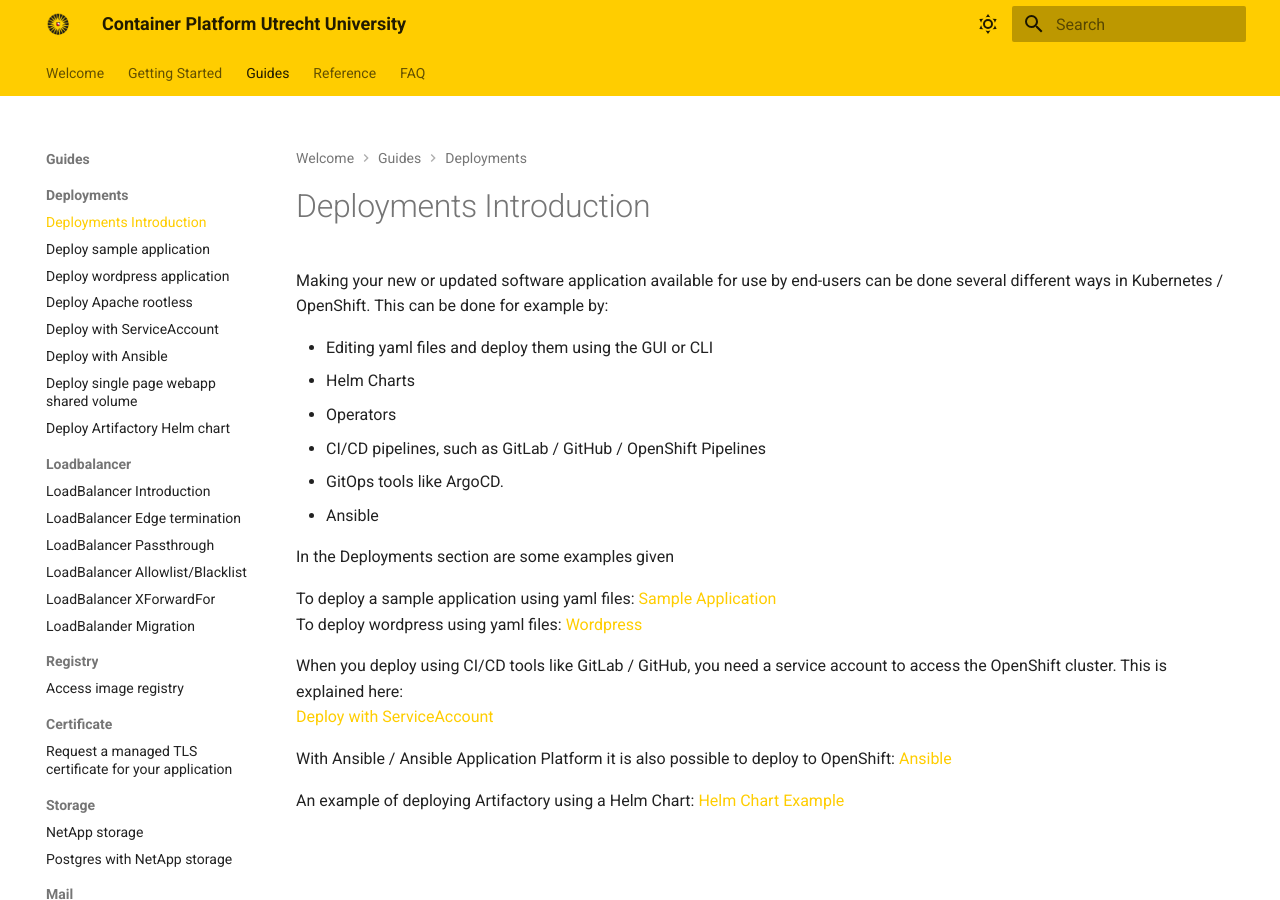
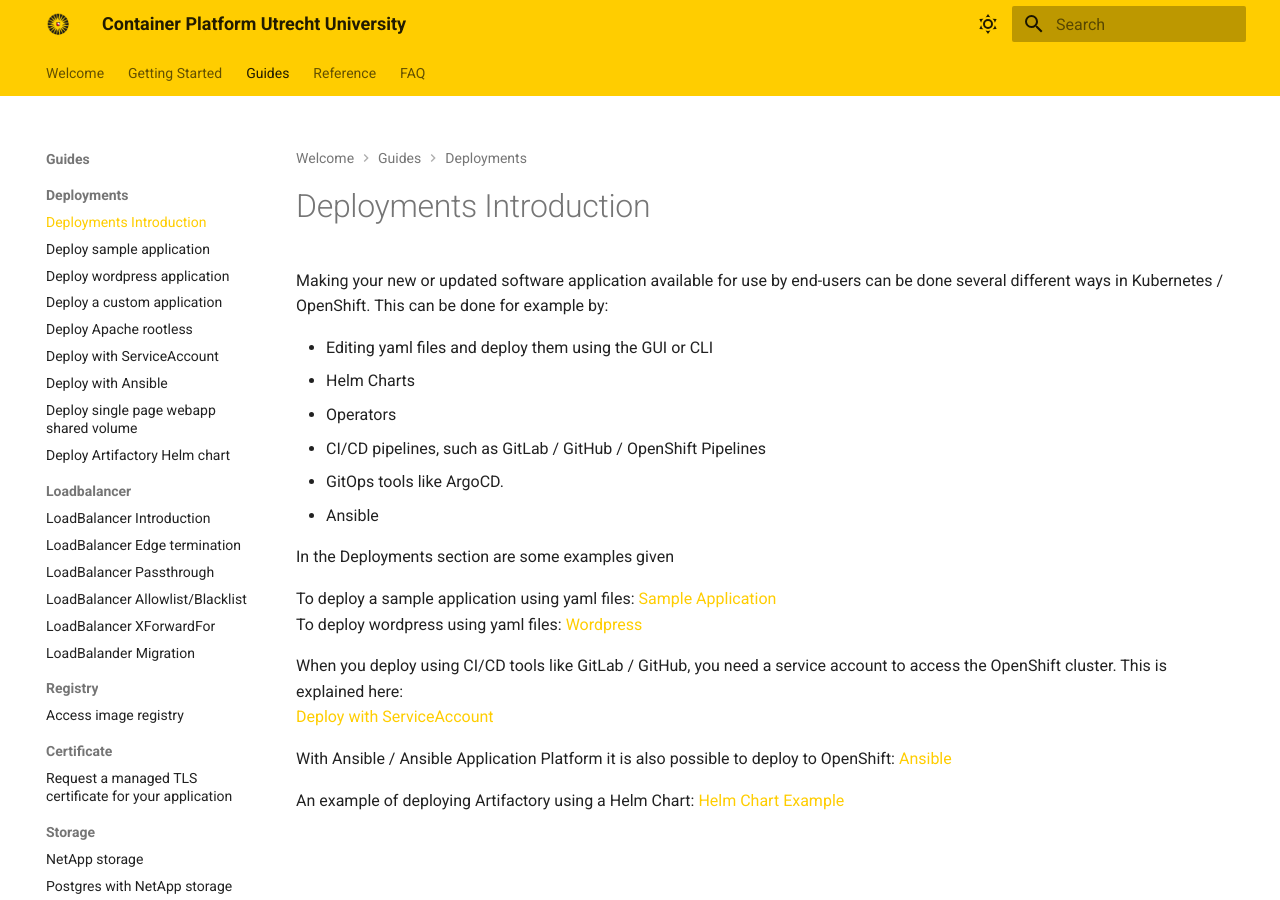
Before and after one commit to UtrechtUniversity/containerplatform-docs, an MkDocs documentation site: the page built from docs/content/guides/deployments-introduction.md, in a window 1280 px wide. Built offline with MkDocs 1.6.1 and Material for MkDocs 9.7.7, drawn with Linux system fonts in a browser that asks for light colours.

Commit message:
good catch Christian, added the link to the argocd guide
Signed-off-by: Rene Hoos <r.w.a.hoos@uu.nl>

```diff
--- a/mkdocs.yml
+++ b/mkdocs.yml
@@ -79,6 +79,7 @@
         - Deployments Introduction: content/guides/deployments-introduction.md
         - Deploy sample application: content/guides/deploy-a-sample-app.md
         - Deploy wordpress application: content/guides/wordpress-example-app.md
+        - Deploy a custom application: content/guides/managed-deployment-with-argocd.md
         - Deploy Apache rootless: content/guides/apache-nonroot.md
         - Deploy with ServiceAccount: content/guides/deploy-using-a-serviceaccount.md
         - Deploy with Ansible: content/guides/deployment-with-ansible.md
```
